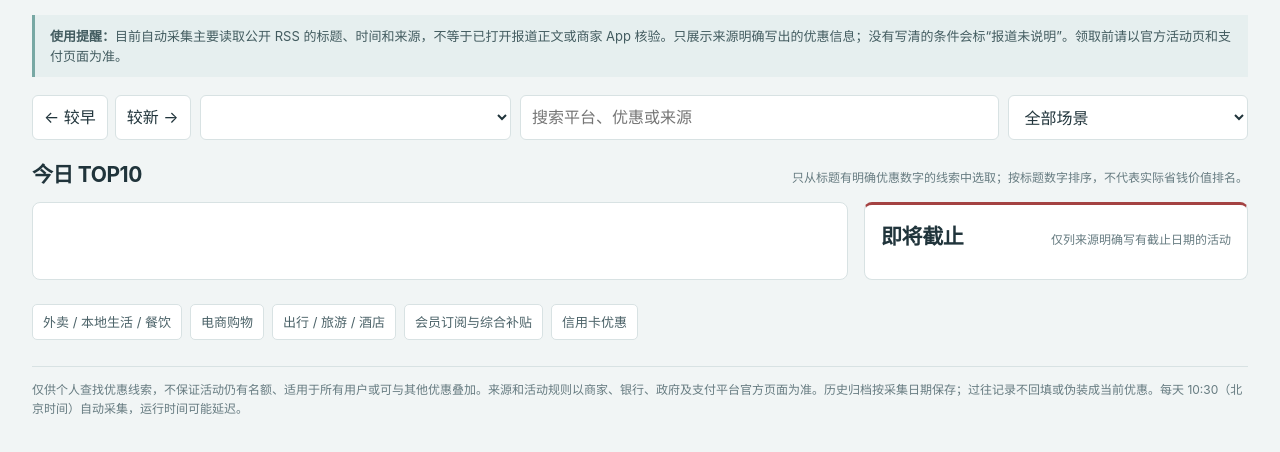
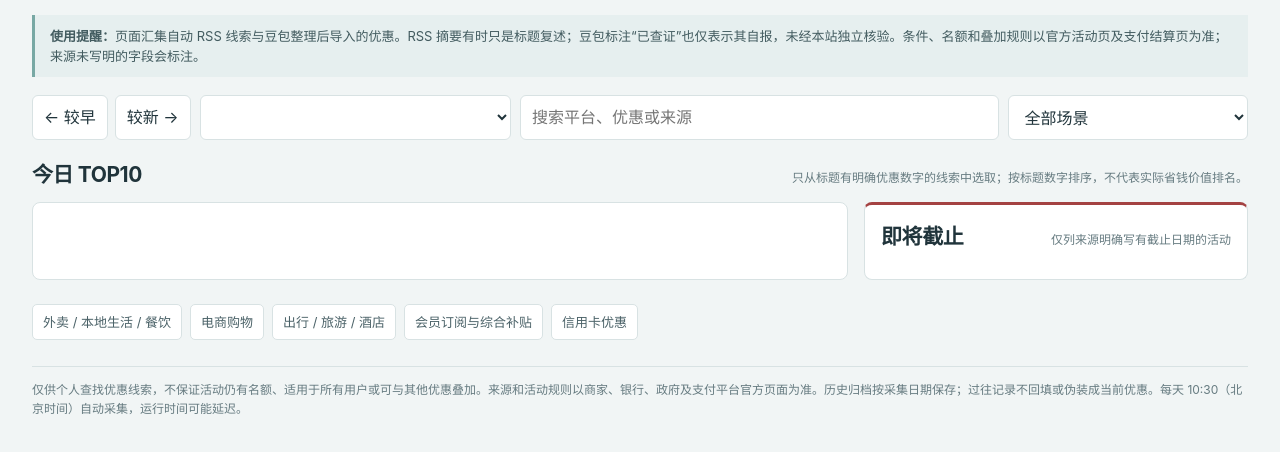
Before and after one commit to dawanglin/youhui-pages, a plain HTML site: page page_template.html in a window 1280 px wide. Shown: the part 178-630 px from the top of the page. Drawn offline with Linux system fonts and the light colour scheme.

Commit message:
docs: clarify RSS and Doubao verification labels

```diff
--- a/page_template.html
+++ b/page_template.html
@@ -27,7 +27,7 @@ h3{font-size:16px;line-height:1.55;margin:9px 0 5px}.source{font-size:13px;color
 </head><body><main class="shell">
 <div class="top"><div class="brand">生活优惠速查 <small>补贴、消费券与会员权益</small></div><nav class="nav"><a href="https://dawanglin.github.io/news-daily/">新闻</a><a href="https://dawanglin.github.io/youhui-pages/" aria-current="page">优惠</a></nav></div>
 <section class="intro"><div><h1>今天有哪些值得留意的优惠</h1><p>先看活动力度、适用范围和截止时间，再决定要不要领取。</p></div><div class="stamp">采集日期 __DATE__（北京时间）<br>当日 __COUNT__ 条公开线索</div></section>
-<div class="note"><strong>使用提醒：</strong>目前自动采集主要读取公开 RSS 的标题、时间和来源，不等于已打开报道正文或商家 App 核验。只展示来源明确写出的优惠信息；没有写清的条件会标“报道未说明”。领取前请以官方活动页和支付页面为准。</div>
+<div class="note"><strong>使用提醒：</strong>页面汇集自动 RSS 线索与豆包整理后导入的优惠。RSS 摘要有时只是标题复述；豆包标注“已查证”也仅表示其自报，未经本站独立核验。条件、名额和叠加规则以官方活动页及支付结算页为准；来源未写明的字段会标注。</div>
 <div class="filters"><div class="step"><button id="older" type="button">← 较早</button><button id="newer" type="button">较新 →</button></div><select class="control" id="date" aria-label="选择采集日期"></select><input class="control" id="search" type="search" placeholder="搜索平台、优惠或来源"><select class="control" id="category" aria-label="筛选生活场景"><option value="">全部场景</option><option>外卖、本地生活与餐饮</option><option>电商购物</option><option>出行、旅游与酒店</option><option>会员订阅与综合补贴</option><option>信用卡优惠</option></select></div>
 <section class="section"><div class="section-head"><h2>今日 TOP10</h2><p>只从标题有明确优惠数字的线索中选取；按标题数字排序，不代表实际省钱价值排名。</p></div><div class="top-layout"><div class="top-box"><div class="top-grid" id="top10"></div></div><div class="deadline-box"><div class="section-head"><h2>即将截止</h2><p>仅列来源明确写有截止日期的活动</p></div><div id="deadlines"></div></div></div></section>
 <nav class="scene-nav" aria-label="优惠场景"><a href="#scene-life">外卖 / 本地生活 / 餐饮</a><a href="#scene-shopping">电商购物</a><a href="#scene-travel">出行 / 旅游 / 酒店</a><a href="#scene-membership">会员订阅与综合补贴</a><a href="#scene-credit">信用卡优惠</a></nav>
```
